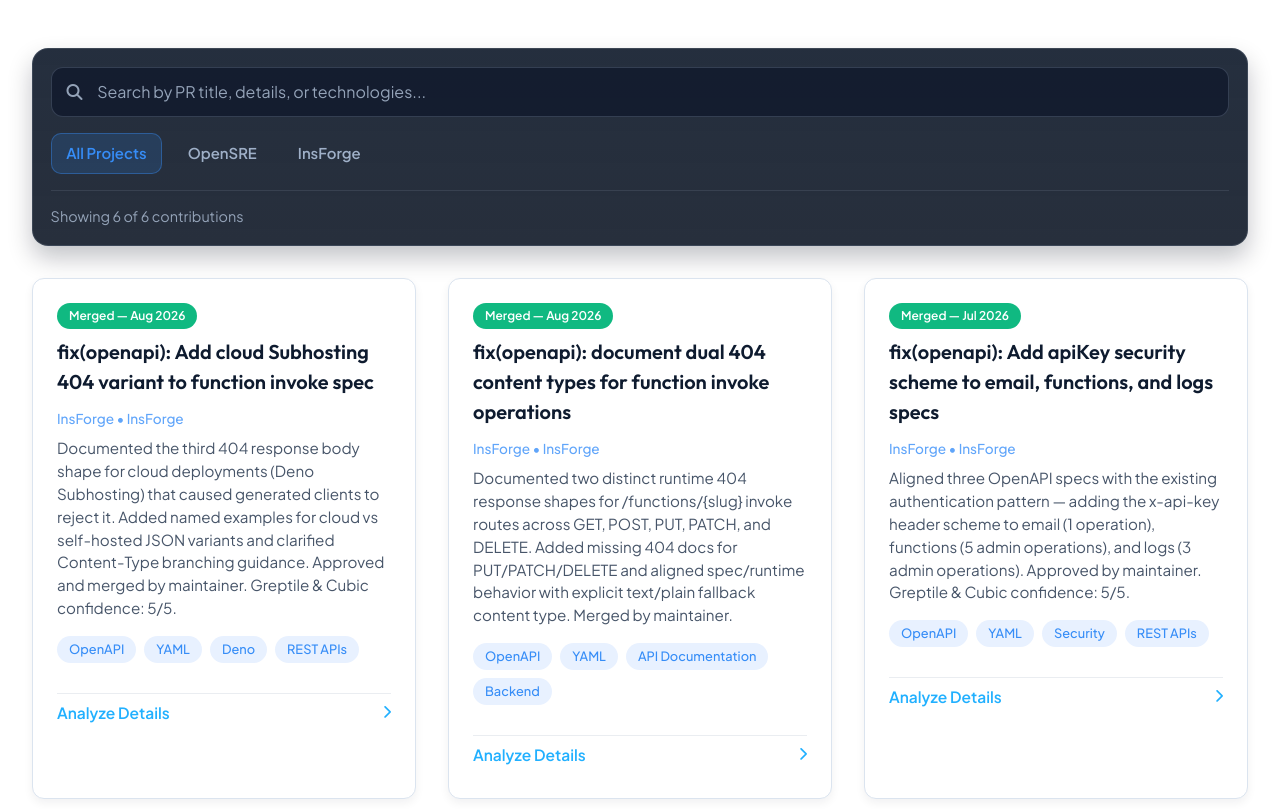
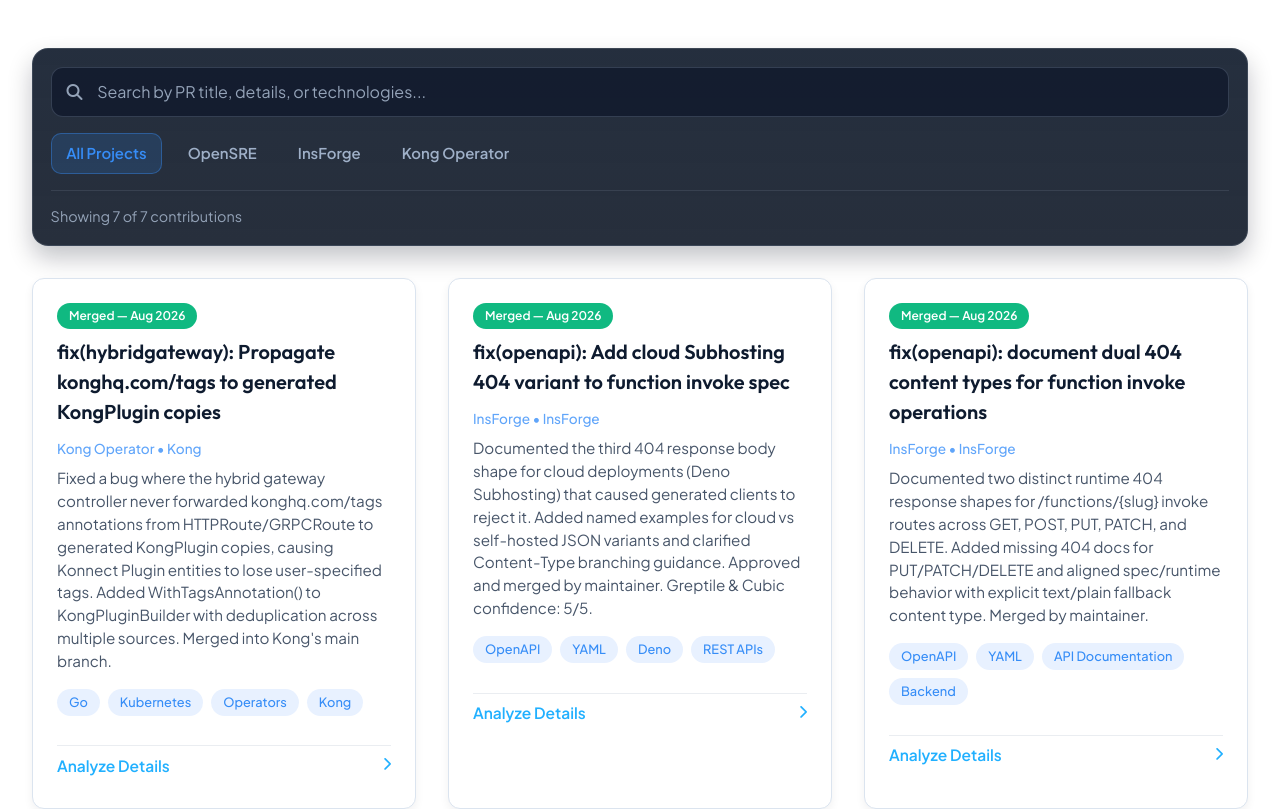
Before and after one commit to bowale01/Adebowale-myportfoliopage-app, a React (Create React App) app: page / in a window 1280 px wide. Shown: the part 6403-7212 px from the top of the page. Built offline with nearby package versions, Linux system fonts and the light colour scheme.

Commit message:
Add Kong Operator contribution to Open Source section

```diff
--- a/src/Pages/Home/OpenSource.jsx
+++ b/src/Pages/Home/OpenSource.jsx
@@ -102,6 +102,23 @@
       "Documented third 404 variant for cloud Deno Subhosting deployments.",
       "Added named examples (cloud vs self-hosted) for JSON response bodies.",
       "Clarified Content-Type branching guidance for generated API clients."
+    ]
+  },
+  {
+    id: 7,
+    project: "Kong Operator",
+    org: "Kong",
+    orgUrl: "https://github.com/Kong/kong-operator",
+    title: "fix(hybridgateway): Propagate konghq.com/tags to generated KongPlugin copies",
+    description: "Fixed a bug where the hybrid gateway controller never forwarded konghq.com/tags annotations from HTTPRoute/GRPCRoute to generated KongPlugin copies, causing Konnect Plugin entities to lose user-specified tags. Added WithTagsAnnotation() to KongPluginBuilder with deduplication across multiple sources. Merged into Kong's main branch.",
+    prUrl: "https://github.com/Kong/kong-operator/pull/5284",
+    status: "Merged",
+    date: "Aug 2026",
+    tech: ["Go", "Kubernetes", "Operators", "Kong"],
+    keyImprovements: [
+      "Fixed tag propagation from routes to generated KongPlugin copies in hybrid gateway mode.",
+      "Added WithTagsAnnotation() builder method with tag deduplication across multiple source objects.",
+      "Contributed to Kong — a major CNCF project (API gateway used by thousands of companies)."
     ]
   }
 ];
```
